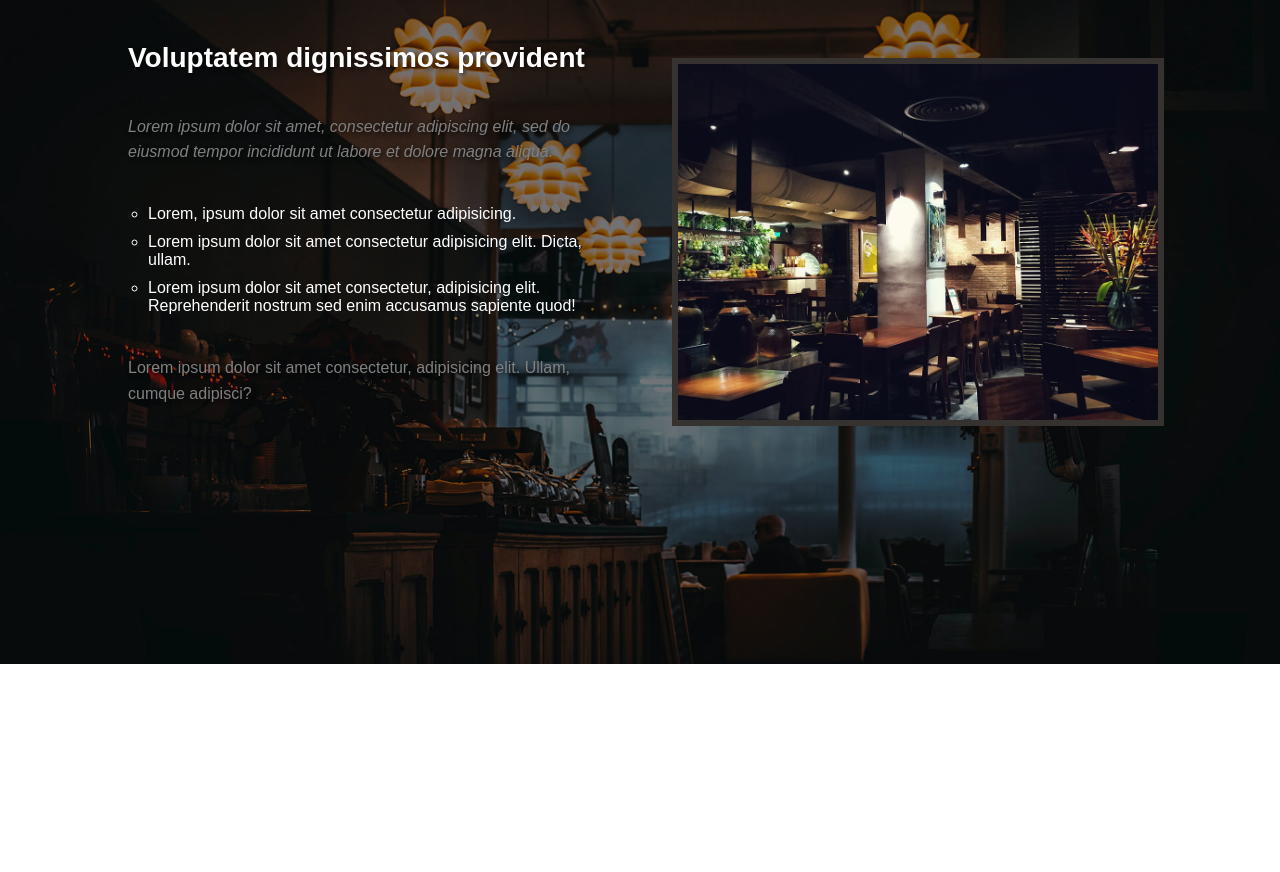
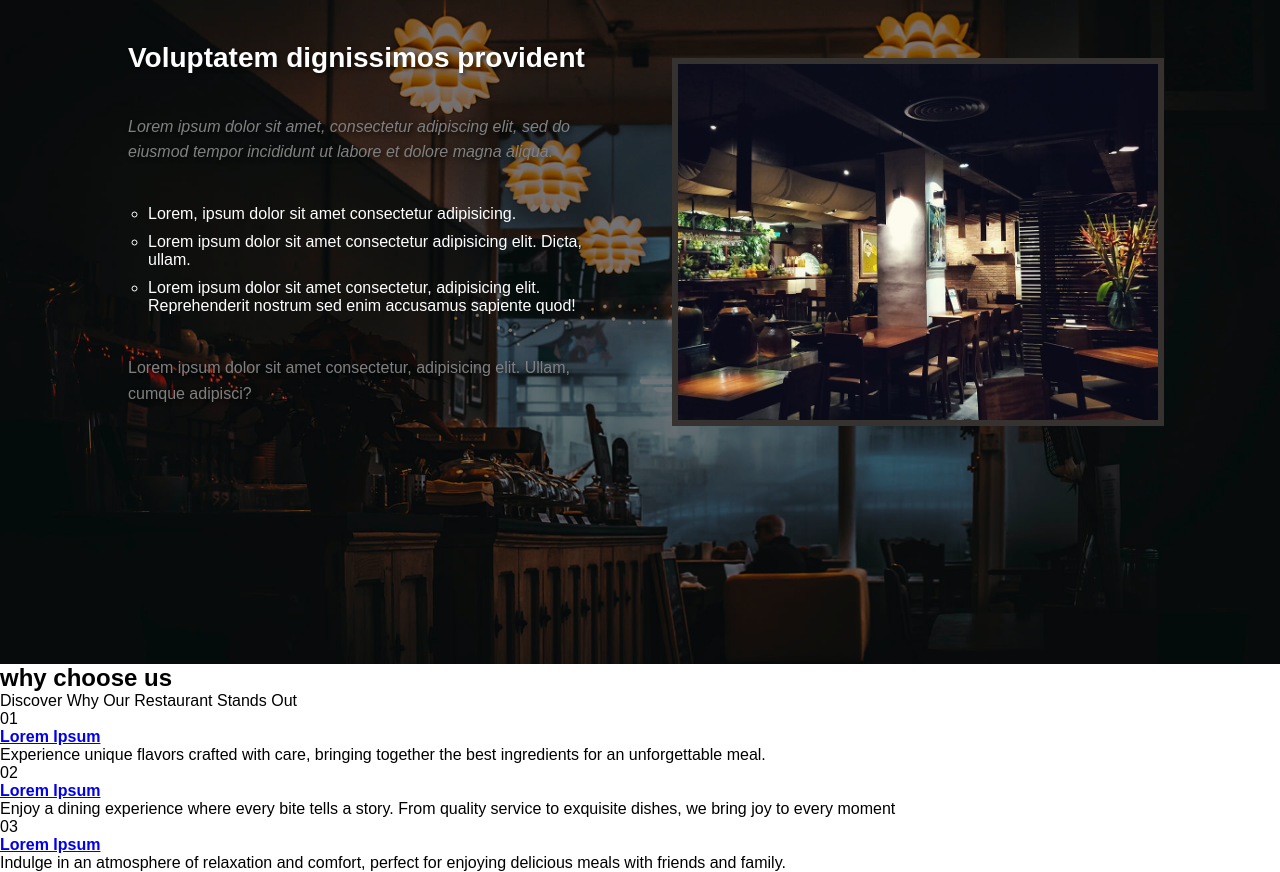
Before and after one commit to zyad667-ui/zyad-fiach-projetFinal-dom, a website: page index.html in a window 1280 px wide. Shown: the part 976-1848 px from the top of the page. Before the commit the page ends 1640 px from the top, so only its background shows below. Drawn offline with nearby package versions, Linux system fonts and the light colour scheme.

Commit message:
why us html structure

```diff
--- a/index.html
+++ b/index.html
@@ -120,8 +120,37 @@
             </div>
         </div>
     </section>
-<!-- about section -->
+    <!-- about section -->
+    <section id="why-us" class="why-us">
 
+        <div class="second-titltle">
+            <h2>why choose us </h2>
+            <p>Discover Why Our Restaurant Stands Out</p>
+        </div>
+        <div class="section-content">
+            <div class="card-container">
+                <div class="card-item">
+                    <span>01</span>
+                    <h4><a href="#" class="stretched-link">Lorem Ipsum</a></h4>
+                    <p>Experience unique flavors crafted with care, bringing together the best ingredients for an
+                        unforgettable meal. </p>
+                </div>
+                <div class="card-item">
+                    <span>02</span>
+                    <h4><a href="#" class="stretched-link">Lorem Ipsum</a></h4>
+                    <p>
+                        Enjoy a dining experience where every bite tells a story. From quality service to exquisite
+                        dishes, we bring joy to every moment </p>
+                </div>
+                <div class="card-item">
+                    <span>03</span>
+                    <h4><a href="#" class="stretched-link">Lorem Ipsum</a></h4>
+                    <p>Indulge in an atmosphere of relaxation and comfort, perfect for enjoying delicious meals with
+                        friends and family. </p>
+                </div>
+            </div>
+        </div>
+    </section>
 
 
 
```
